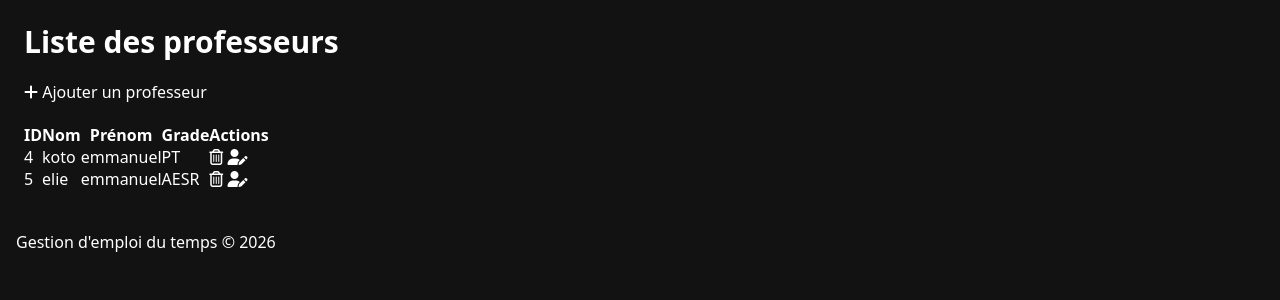
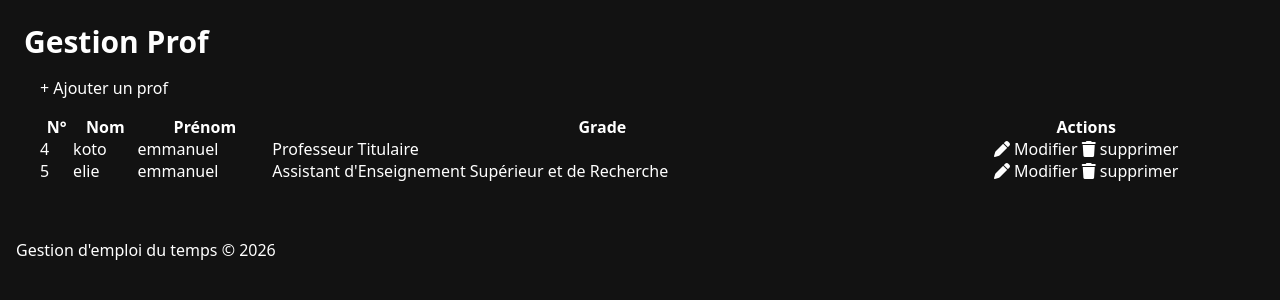
Before and after one commit to rtetanjona/Gestion_d-emploi_du_temps-, a Django app: page /prof/ in a window 1280 px wide. Shown: the part 148-448 px from the top of the page. Run offline with Django 5.2, Linux system fonts and the light colour scheme; data comes from the database, SQL or seed files in the repository; both versions use the stored data as it was after the commit; some libraries are stand-ins or nearby versions.

Commit message:
recommence le projet prof termine

```diff
--- a/emploi/forms.py
+++ b/emploi/forms.py
@@ -1,40 +1,29 @@
 from django import forms
 from .models import Prof, Salle, Classe, EmploiDuTemps
 
-class ProfForm(forms.ModelForm):
+class ProfForms(forms.ModelForm):
     class Meta:
         model = Prof
-        fields = "__all__"
+        fields = ['nomprof','prenomprof','grad']
 
-        # Définition des styles pour chaque champ
-        widgets = {
-            'nomprof': forms.TextInput(attrs={
-                'class': 'input input-bordered input-lg input-primary rounded-full w-full',
-                'placeholder': 'Entrez le nom',
-                'required': True # Force l'attribut HTML5 'required'
-            }),
-            'prenomprof': forms.TextInput(attrs={
-                'class': 'input input-bordered input-lg input-primary rounded-full w-full',
-                'placeholder': 'Entrez le prénom',
-                'required': True
-            }),
-            # Le grade reste en taille normale pour le contraste, ou change 'select' en 'select-lg'
-            'grad': forms.Select(attrs={
-                'class': 'select select-bordered rounded-full w-full'
-            }),
-        }
 
-class SalleFroms(forms.ModelForm):
+class SalleForms(forms.ModelForm):
     class Meta:
         model = Salle
-        fields = "__all__"
+        fields = ['design', "occupation"]
 
-class ClasseFrom(forms.ModelForm):
+class ClasseForms(forms.ModelForm):
     class Meta:
         model = Classe
-        fields = "__all__"
+        fields = [ 'niveau']
 
-class EmploiDuTempsFroms(forms.ModelForm):
+class EmploiDuTempsForms(forms.ModelForm):
     class Meta:
         model = EmploiDuTemps
-        fields = "__all__"
+        fields = [
+            'idsalle',
+            'idprof',
+            'idclass',
+            'cours',
+            'date'
+        ]
--- a/emploi/templates/base.html
+++ b/emploi/templates/base.html
@@ -47,7 +47,10 @@
 
         <!-- CONTENU DES PAGES -->
 
-        <main class="p-6">{% block content %} {% endblock %}</main>
+        <main class="p-6">{% block content %}
+
+            {% endblock %}
+        </main>
 
         <!-- FOOTER -->
 
--- a/emploi/templates/professeur/prof.html
+++ b/emploi/templates/professeur/prof.html
@@ -1,108 +1,155 @@
-{% extends "base.html" %} {% block content %}
-
-<h1 class="text-3xl font-bold mb-5">Liste des professeurs</h1>
-
+{%extends 'base.html'%} {%block content%}
+<h1 class="text-3xl font-bold">Gestion Prof</h1>
+<div class="w-full bg-base-200 p-4 rounded-xl">
+    <!-- btn ajoute -->
+    <div class="mb-4">
+        <button onclick="mdprof.showModal()" class="btn btn-info">+ Ajouter un prof</button>
+    </div>
+    <!-- List prof -->
     <div class="overflow-x-auto">
-    <!-- Bouton Ajouter -->
-    <button
-        class="btn btn-outline btn-success"
-        onclick="ajouter_prof.showModal()"
-    >
-        <i class="fa-solid fa-plus"></i>
-        Ajouter un professeur
-    </button>
-
-    <!-- Tableau -->
-    <table class="table table-zebra mt-5">
+        <table class="table table-zebra w-full">
             <thead>
                 <tr>
-                <th>ID</th>
+                    <th>N°</th>
                     <th>Nom</th>
                     <th>Prénom</th>
                     <th>Grade</th>
-                <th>Actions</th>
+                    <th class="text-center">Actions</th>
                 </tr>
             </thead>
-
             <tbody>
-            {% for prof in professeurs %}
-
+                {% for prf in profs%}
                 <tr>
-                <td>{{ prof.idprof }}</td>
-
-                <td>{{ prof.nomprof }}</td>
-
-                <td>{{ prof.prenomprof }}</td>
-
-                <td>{{ prof.grad }}</td>
-
-                <td>
-                    <!-- Supprimer -->
-                    <button class="btn btn-soft btn-secondary">
-                        <i class="fa-regular fa-trash-can"></i>
+                    <td>{{prf.idprof}}</td>
+                    <td>{{prf.nomprof}}</td>
+                    <td>{{prf.prenomprof}}</td>
+                    <td>{{prf.get_grad_display}}</td>
+                    <td class="text-center">
+                        <button type="button" class="btn btn-sm btn-accent"
+                            onclick="document.getElementById('modal_mod_{{ prf.idprof }}').showModal()">
+                            <i class="fa-solid fa-pen"></i>
+                            Modifier
                         </button>
 
-                    <!-- Modifier -->
-                    <button
-                        class="btn btn-soft btn-accent"
-                        onclick="ouvrirModifier({{ prof.idprof }})"
-                    >
-                        <i class="fa-solid fa-user-pen"></i>
+                        <button class="btn btn-soft btn-secondary btn-sm" type="button" onclick="document.getElementById('modal_sup_{{prf.idprof}}').showModal()"><i class="fa-solid fa-trash"></i>
+                            supprimer
                         </button>
                     </td>
                 </tr>
+                <!-- suprime -->
+                <dialog id="modal_sup_{{ prf.idprof }}" class="modal">
+                    <div class="modal-box">
 
-            {% empty %}
+                        <h3 class="font-bold text-lg text-error">
+                            Supprimer un professeur
+                        </h3>
 
-            <tr>
-                <td colspan="5">Aucun professeur enregistré</td>
-            </tr>
+                        <p class="py-4">
+                            Voulez-vous vraiment supprimer
+                            <strong>{{ prf.nomprof }} {{ prf.prenomprof }}</strong> ?
+                        </p>
 
-            {% endfor %}
-        </tbody>
-    </table>
-</div>
+                        <form method="POST" action="{% url 'suprime_prof' prf.idprof %}">
 
-
-<!-- MODAL AJOUTER PROF -->
-
-
-<dialog id="ajouter_prof" class="modal">
-    <div class="modal-box">
-        <h3 class="font-bold text-2xl mb-5">Ajouter un professeur</h3>
-
-        <form method="POST">
                             {% csrf_token %}
 
-            <div class="mb-3">
-                <label class="label"> Nom </label>
+                            <div class="modal-action">
 
-                {{ form.nomprof }}
-            </div>
+                                <button type="submit" class="btn btn-error">
 
-            <div class="mb-3">
-                <label class="label"> Prénom </label>
+                                    Oui, supprimer
+                                </button>
 
-                {{ form.prenomprof }}
-            </div>
+                                <button type="button" class="btn"
+                                    onclick="document.getElementById('modal_sup_{{ prf.idprof }}').close()">
 
-            <div class="mb-3">
-                <label class="label"> Grade </label>
-
-                {{ form.grad }}
-            </div>
-
-            <div class="modal-action">
-                <button
-                    type="button"
-                    class="btn"
-                    onclick="ajouter_prof.close()"
-                >
                                     Annuler
                                 </button>
 
-                <button type="submit" class="btn btn-success">
+                            </div>
+
+                        </form>
+
+                    </div>
+
+                    <form method="dialog" class="modal-backdrop">
+                        <button>Fermer</button>
+                    </form>
+                </dialog>
+
+                <!-- modifier_prof -->
+                <dialog id="modal_mod_{{ prf.idprof }}" class="modal">
+                    <div class="modal-box w-11/12 max-w-2xl">
+                        <h3 class="font-bold text-lg mb-4">Modifier {{ prf.nomprof }}</h3>
+
+                        <form method="POST" action="{% url 'modifier_prof' prf.idprof %}" class="flex flex-col gap-3">
+                            {% csrf_token %}
+
+                            <div class="form-control">
+                                <label class="label"><span class="label-text">Nom</span></label>
+                                <input type="text" name="nomprof" value="{{ prf.nomprof }}"
+                                    class="input input-bordered w-full" required />
+                            </div>
+
+                            <div class="form-control">
+                                <label class="label"><span class="label-text">Prenom</span></label>
+                                <input type="text" name="prenomprof" value="{{ prf.prenomprof }}"
+                                    class="input input-bordered w-full" required />
+                            </div>
+
+                            <div class="form-control">
+                                <select name="grad" class="select select-bordered w-full">
+                                    <option value="PT" {% if prf.grad == "PT" %}selected{% endif %}>Professeur Titulaire
+                                    </option>
+                                    <option value="MC" {% if prf.grad == "MC" %}selected{% endif %}>Maître de Conférences
+                                    </option>
+                                    <option value="AESR" {% if prf.grad == "AESR" %}selected{% endif %}>Assistant
+                                        d'Enseignement
+                                        Supérieur et de Recherche</option>
+                                    <option value="HDR" {% if prf.grad == "HDR" %}selected{% endif %}>Docteur HDR</option>
+                                    <option value="DI" {% if prf.grad == "DI" %}selected{% endif %}>Docteur en
+                                        Informatique
+                                    </option>
+                                    <option value="DOC" {% if prf.grad == "DOC" %}selected{% endif %}>Doctorant en
+                                        Informatique
+                                    </option>
+                                </select>
+                            </div>
+
+                            <div class="modal-action mt-4">
+                                <button class="btn btn-accent" type="submit">
+                                    Enregistrer les modifications
+                                </button>
+                                <button type="button" class="btn btn-ghost"
+                                    onclick="document.getElementById('modal_mod_{{ prf.idprof }}').close()">
+                                    Annuler
+                                </button>
+                            </div>
+                        </form>
+                    </div>
+
+                    <form method="dialog" class="modal-backdrop">
+                        <button>Fermer</button>
+                    </form>
+                </dialog>
+                {%endfor%}
+            </tbody>
+
+        </table>
+        <!-- ajoute prof  -->
+        <dialog id="mdprof" class="modal">
+            <div class="modal-box w-11/12 max-w-2xl">
+                <h3 class="font-bold text-lg mb-4">Nouvel Employé</h3>
+
+                <form method="POST" action="{% url 'ajoute_prof'%}" class="flex flex-col gap-3">
+                    {% csrf_token %} {{ form.as_p }}
+
+                    <div class="modal-action mt-4">
+                        <button class="btn btn-accent" type="submit">
                             Enregistrer
+                        </button>
+                        <button type="button" class="btn btn-ghost" onclick="mdprof.close()">
+                            Annuler
                         </button>
                     </div>
                 </form>
@@ -113,67 +160,6 @@
             </form>
         </dialog>
 
-
-<!-- MODAL MODIFIER PROF -->
-
-
-<dialog id="modifier_prof" class="modal">
-    <div class="modal-box">
-        <h3 class="font-bold text-2xl mb-5">Modifier professeur</h3>
-
-        <form method="POST">
-            {% csrf_token %}
-
-            <!-- ID du professeur -->
-            <input type="hidden" id="prof_id" name="idprof" />
-
-            <div class="mb-3">
-                <label class="label"> Nouveau Nom </label>
-
-                {{ form.nomprof }}
     </div>
-
-            <div class="mb-3">
-                <label class="label"> Nouveau Prénom </label>
-
-                {{ form.prenomprof }}
 </div>
-
-            <div class="mb-3">
-                <label class="label"> Grade </label>
-
-                {{ form.grad }}
-            </div>
-
-            <div class="modal-action">
-                <button
-                    type="button"
-                    class="btn"
-                    onclick="modifier_prof.close()"
-                >
-                    Annuler
-                </button>
-
-                <button type="submit" class="btn btn-success">Modifier</button>
-            </div>
-        </form>
-    </div>
-
-    <form method="dialog" class="modal-backdrop">
-        <button>Fermer</button>
-    </form>
-</dialog>
-
-
-<!-- JAVASCRIPT -->
-
-
-<script>
-    function ouvrirModifier(id) {
-        document.getElementById("prof_id").value = id;
-
-        modifier_prof.showModal();
-    }
-</script>
-
-{% endblock %}
+{%endblock%}
--- a/emploi/urls.py
+++ b/emploi/urls.py
@@ -1,9 +1,25 @@
 from django.urls import path
 from .import views
 urlpatterns = [
+    # DASHBORD
     path('dashboard/',views.dashboard, name="dashboard"),
+
+
+    # CLASSE
     path('classe/', views.classe, name="classe" ),
+
+
+    # EMPLOI
     path('emploi/', views.emploi, name="emploi"),
-    path('prof/', views.prof, name="prof"),
+
+
+    # PROF
+    path('prof/', views.list_prof, name="prof"),
+    path("prof/ajouter/", views.ajoute_prof, name="ajoute_prof"),
+    path("prof/modifier/<int:idprof>/", views.modifier_prof, name="modifier_prof"),
+    path('prof/suprimer/<int:idprof>/', views.suprime_prof , name='suprime_prof'),
+
+
+    # SALLE
     path('salle/', views.salle, name="salle")
 ]
--- a/emploi/views.py
+++ b/emploi/views.py
@@ -3,11 +3,13 @@ from django.shortcuts import render , redirect , get_object_or_404
 from .models import Prof , Salle , EmploiDuTemps , Classe
 
 from .forms import(
-    ProfForm,
-    SalleFroms,
-    ClasseFrom,
-    EmploiDuTempsFroms
+    ProfForms,
+    SalleForms,
+    ClasseForms,
+    EmploiDuTempsForms
 )
+
+#  -------DASHBORD----------
 
 def dashboard(request):
     nombre_prof = Prof.objects.count()
@@ -24,87 +26,54 @@ def dashboard(request):
 
     return render(request, "dashboard/dashboard.html", context)
 
-def prof(request):
+# ------------PROF------------
 
-    # Quand on clique sur Enregistrer ou Modifier
+def list_prof(request):
+    profs = Prof.objects.all()
+    form = ProfForms()
+    return render(request, "professeur/prof.html", {'profs':profs , 'form':form})
+
+def ajoute_prof(request):
+    form = ProfForms(request.POST or None)
+    if form.is_valid():
+        form.save()
+        return redirect('prof')
+    return render(request , "professeur/prof.html" , {"form":form})
+
+def modifier_prof(request, idprof):
+    prof = get_object_or_404(Prof, idprof=idprof)
+
     if request.method == "POST":
+        prof.nomprof = request.POST.get("nomprof")
+        prof.prenomprof = request.POST.get("prenomprof")
+        prof.grad = request.POST.get("grad")
 
-        # On récupère l'id envoyé par le formulaire Modifier
-        idprof = request.POST.get("idprof")
+        prof.save()
+
+        return redirect("prof")
+
+    return redirect("prof")
+
+def suprime_prof(request , idprof):
+    prof = get_object_or_404(Prof , idprof=idprof)
+    if request.method =="POST":
+        prof.delete()
+        return redirect('prof')
 
 
-        # ==========================
-        # MODIFICATION D'UN PROF
-        # ==========================
-
-        if idprof:
-
-            prof = get_object_or_404(
-                Prof,
-                idprof=idprof
-            )
-
-            form = ProfForm(
-                request.POST,
-                instance=prof
-            )
-
-
-        # ==========================
-        # AJOUT D'UN PROF
-        # ==========================
-
-        else:
-
-            form = ProfForm(
-                request.POST
-            )
-
-
-        # Vérification du formulaire
-
-        if form.is_valid():
-
-            form.save()
-
-            return redirect("prof")
-
-
-
-    # Quand on ouvre la page
-    else:
-
-        form = ProfForm()
-
-
-
-    # Récupération de tous les professeurs
-
-    professeurs = Prof.objects.all()
-
-
-
-    context = {
-
-        "professeurs": professeurs,
-
-        "form": form
-
-    }
-
-
-
-    return render(
-        request,
-        "professeur/prof.html",
-        context
-    )
+# -----------SALLE---------------
 
 def salle(request):
+
     return render(request , "salle/salle.html")
+
+# ----------EMPLOI------------
 
 def emploi(request):
     return render(request , "emploi/emploi.html")
 
+
+# -------------CLASSE---------------
+
 def classe(request):
     return render(request , "classe/classe.html")
```
Also changed, not shown: db.sqlite3. Lines whose indentation alone changed are shown as unchanged.
